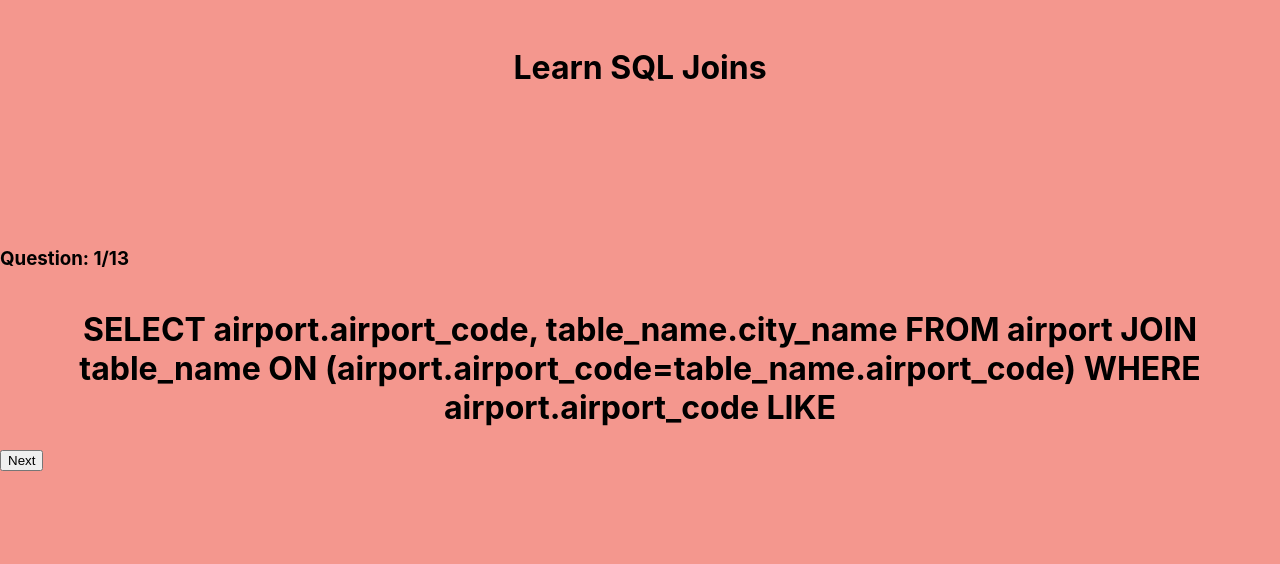
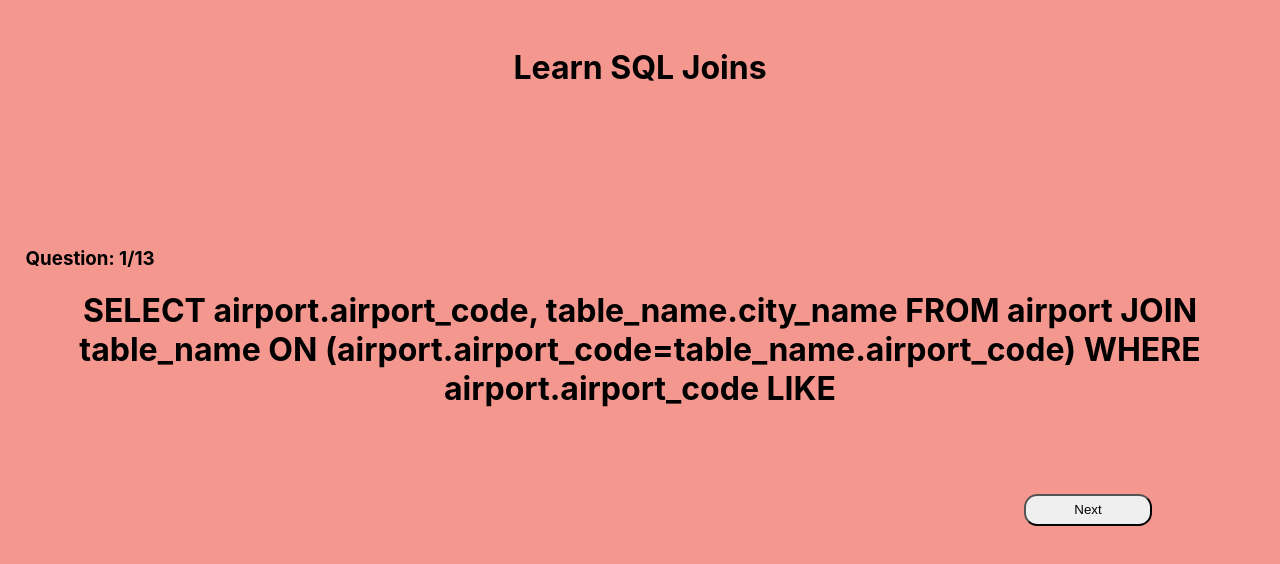
Before and after one commit to CamyH/Honours-Project, a React (Create React App) app in the folder client/: page /game in a window 1280 px wide. Shown: the top 564 px of the page. Built offline with nearby package versions, Linux system fonts and the light colour scheme.

Commit message:
styled page, almost done

```diff
--- a/client/src/components/questions/questions.scss
+++ b/client/src/components/questions/questions.scss
@@ -1,8 +1,20 @@
-.questions-container {
+.content-container {
     display: flex;
     flex-flow: column;
-    .questions {
-        justify-content: center;
-        text-align: center;
+    .question-counter {
+        margin: 0 0 0 2vw;
+    }
+    .questions-container {
+        .questions {
+            justify-content: center;
+            text-align: center;
+        }
+    }
+    .next-question-btn {
+        width: 10vw;
+        height: 4vh;
+        border-radius: 1em;
+        margin: 5% auto auto 80%;
+        cursor: pointer;
     }
 }
```
